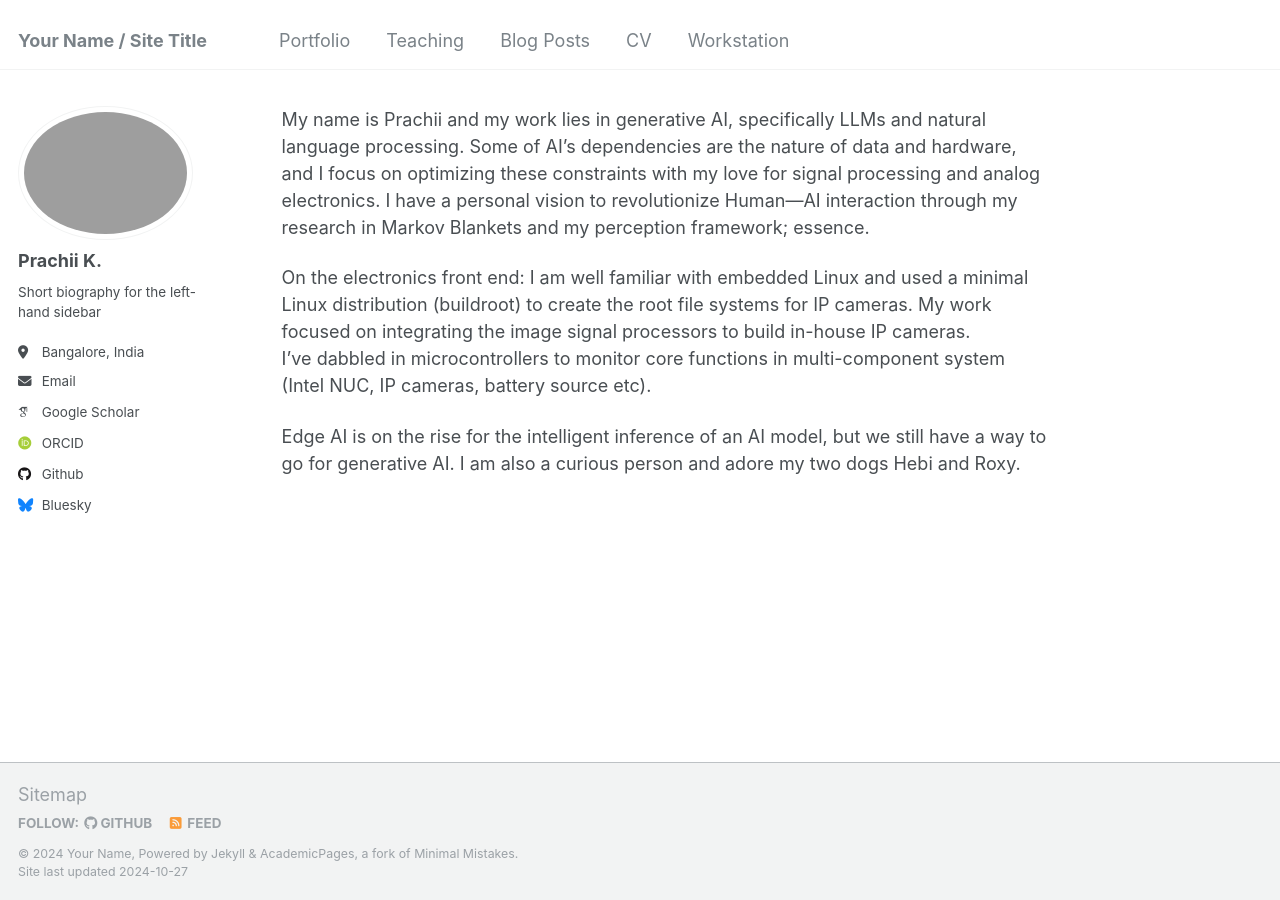
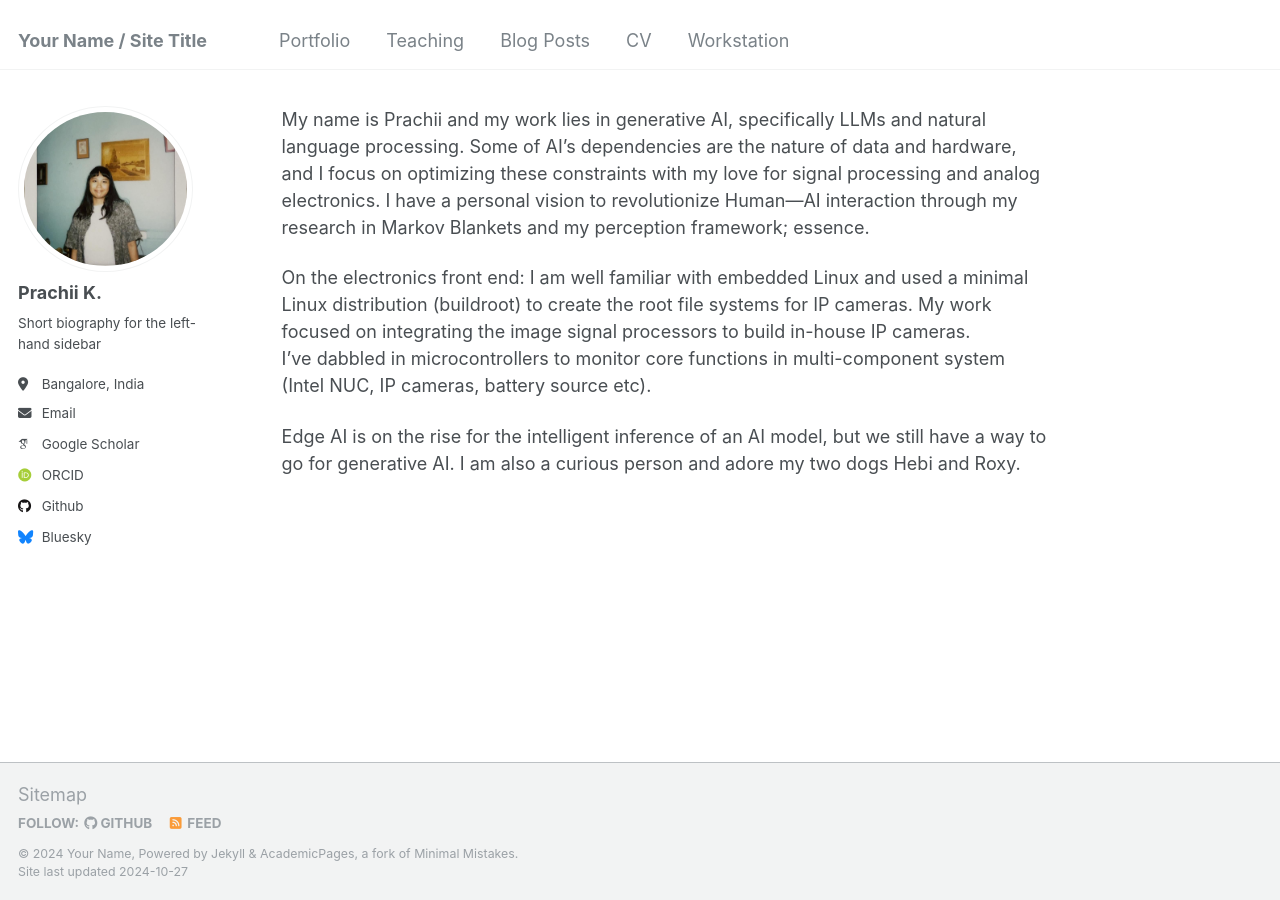
Before and after one commit to asaiyru99/asaiy, a Jekyll site: the page built from _pages/about.md, in a window 1280 px wide. Built offline with Jekyll 4.4.1, drawn with Linux system fonts in a browser that asks for light colours; some web fonts are replaced.

Commit message:
Update _config.yml

```diff
--- a/_config.yml
+++ b/_config.yml
@@ -21,7 +21,7 @@ repository               : "academicpages/academicpages.github.io"
 #               Additional customization can be done by editing /_includes/author-profile.html
 author:
   # Biographic information
-  avatar           : "download2.jpg"
+  avatar           : "download2.jpeg"
   name             : "Prachii K."
   pronouns         : # example: "she/her"
   bio              : "Short biography for the left-hand sidebar"
```
